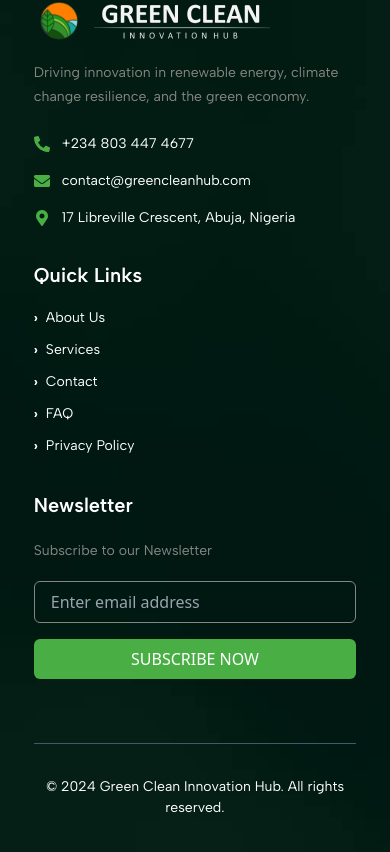
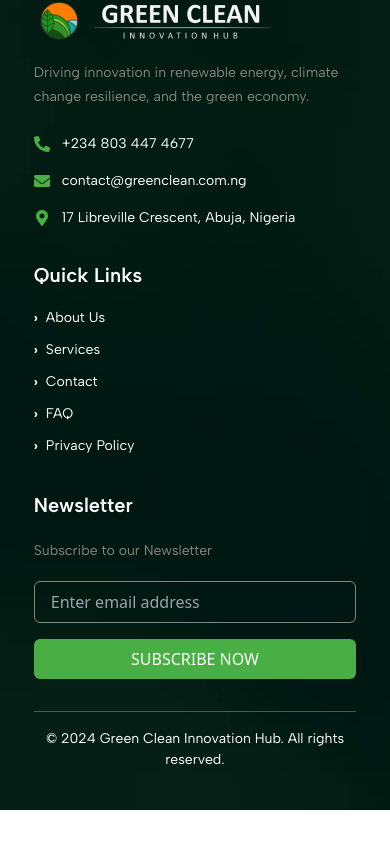
Before and after one commit to voweiro/GreenNigeria, a React (Create React App) app: page / in a window 390 px wide. Shown: the part 7155-8007 px from the top of the page. After the commit the page ends 7965 px from the top, so only its background shows below. Built offline with nearby package versions, Linux system fonts and the light colour scheme.

Commit message:
corrected footer

```diff
--- a/src/Components/Footer/Footer.jsx
+++ b/src/Components/Footer/Footer.jsx
@@ -30,7 +30,7 @@
             </div>
             <div className="flex items-center my-4 space-x-3 text-[14px] md:text-[16px] font-albert font-[400]">
               <FaEnvelope className="text-[#49AF45] w-[16px] h-[16px]" />
-              <span>contact@greencleanhub.com</span>
+              <span>contact@greenclean.com.ng</span>
             </div>
             <div className="flex items-center space-x-3 text-[14px] md:text-[16px] font-albert font-[400]">
               <FaMapMarkerAlt className="text-[#49AF45] w-[16px] h-[16px]" />
@@ -117,7 +117,7 @@
         </div>
 
         {/* Bottom Section */}
-        <div className="pt-8 mt-16 text-center border-t border-gray-600 text-[14px] font-albert font-[400] md:text-[16px]">
+        <div className=" pt-4 mt-8 lg:pt-8 lg:mt-16 text-center border-t border-gray-600 text-[14px] font-albert font-[400] md:text-[16px]  ">
           © 2024 Green Clean Innovation Hub. All rights reserved.
         </div>
       </div>
```
